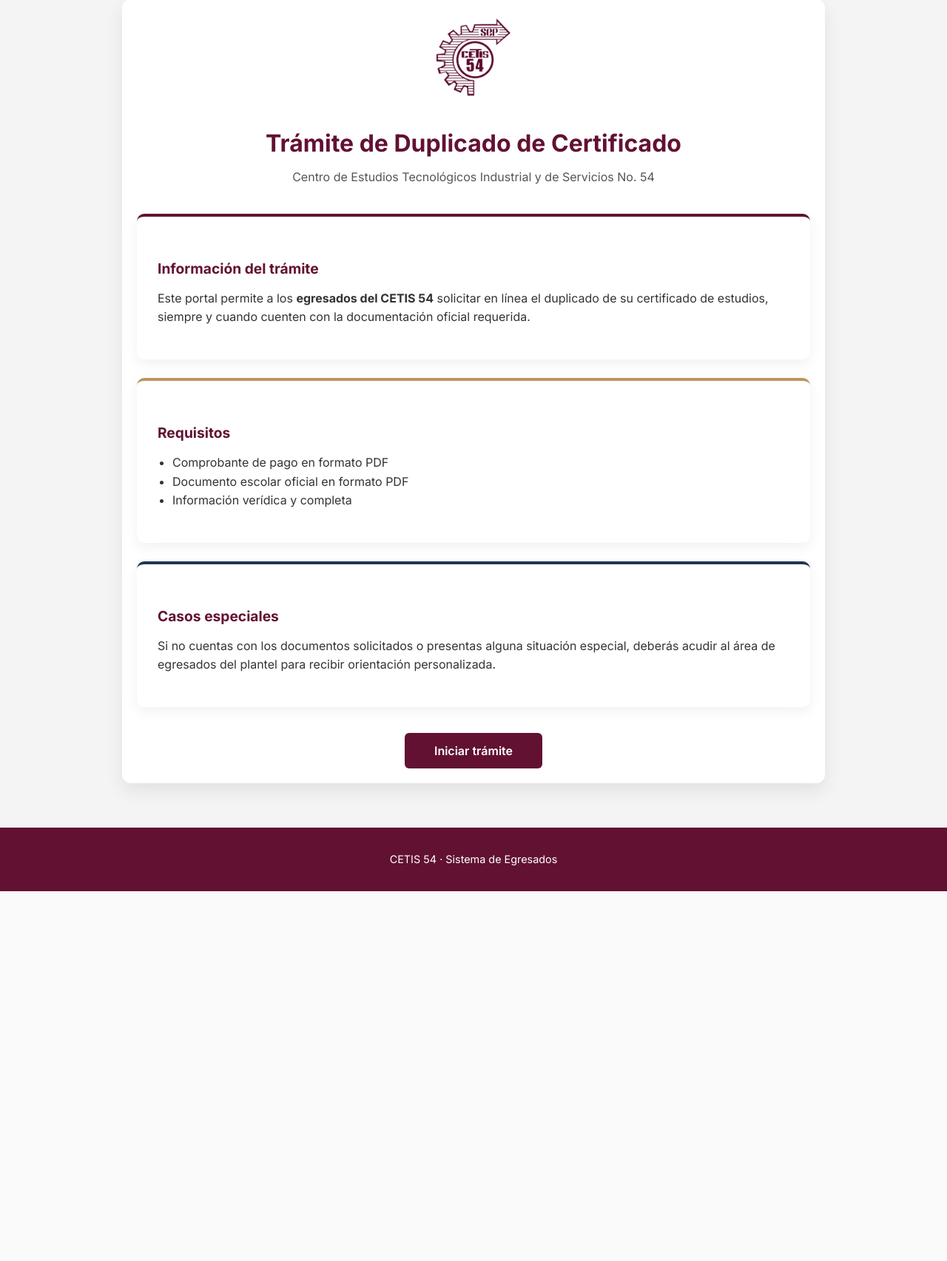
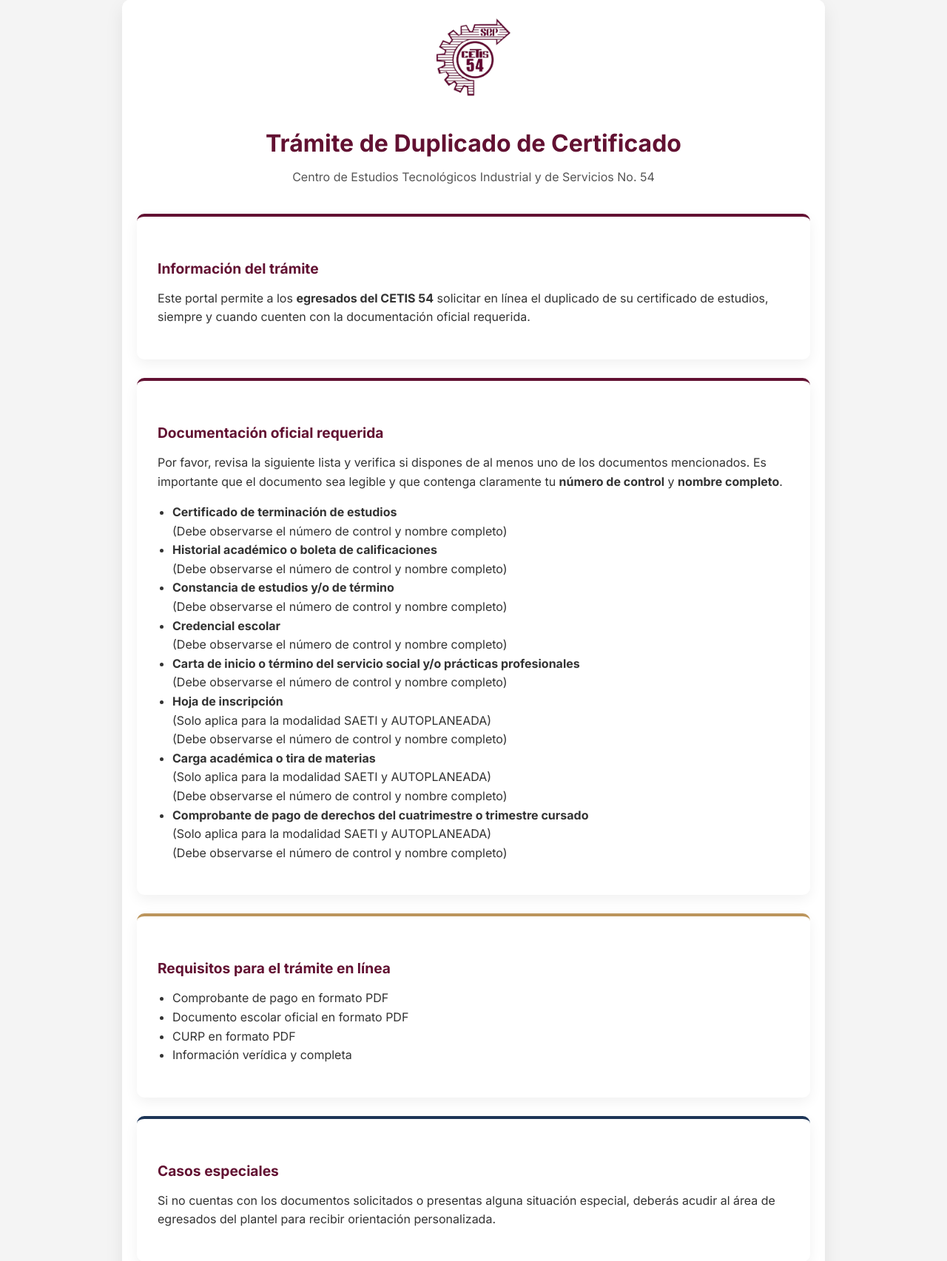
Before and after one commit to YahirArboleya/egresadosCetis54, a Flask app: page / in a window 1280 px wide. Shown: the part 63-1768 px from the top of the page at 74% size. Before the commit the page ends 1268 px from the top, so only its background shows below. Run offline with Flask 3, Linux system fonts and the light colour scheme; some libraries are stand-ins or nearby versions.

Commit message:
✨documentacion oficial

```diff
--- a/templates/inicio.html
+++ b/templates/inicio.html
@@ -32,11 +32,68 @@
         </p>
     </section>
 
+    <!-- ================= DOCUMENTACIÓN OFICIAL ================= -->
+    <section class="card">
+        <h2>Documentación oficial requerida</h2>
+
+        <p>
+            Por favor, revisa la siguiente lista y verifica si dispones de al menos uno de los
+            documentos mencionados. Es importante que el documento sea legible y que
+            contenga claramente tu <strong>número de control</strong> y <strong>nombre completo</strong>.
+        </p>
+
+        <ul class="doc-list">
+            <li>
+                <strong>Certificado de terminación de estudios</strong><br>
+                (Debe observarse el número de control y nombre completo)
+            </li>
+
+            <li>
+                <strong>Historial académico o boleta de calificaciones</strong><br>
+                (Debe observarse el número de control y nombre completo)
+            </li>
+
+            <li>
+                <strong>Constancia de estudios y/o de término</strong><br>
+                (Debe observarse el número de control y nombre completo)
+            </li>
+
+            <li>
+                <strong>Credencial escolar</strong><br>
+                (Debe observarse el número de control y nombre completo)
+            </li>
+
+            <li>
+                <strong>Carta de inicio o término del servicio social y/o prácticas profesionales</strong><br>
+                (Debe observarse el número de control y nombre completo)
+            </li>
+
+            <li>
+                <strong>Hoja de inscripción</strong><br>
+                (Solo aplica para la modalidad SAETI y AUTOPLANEADA)<br>
+                (Debe observarse el número de control y nombre completo)
+            </li>
+
+            <li>
+                <strong>Carga académica o tira de materias</strong><br>
+                (Solo aplica para la modalidad SAETI y AUTOPLANEADA)<br>
+                (Debe observarse el número de control y nombre completo)
+            </li>
+
+            <li>
+                <strong>Comprobante de pago de derechos del cuatrimestre o trimestre cursado</strong><br>
+                (Solo aplica para la modalidad SAETI y AUTOPLANEADA)<br>
+                (Debe observarse el número de control y nombre completo)
+            </li>
+        </ul>
+    </section>
+
     <section class="card warning">
-        <h2>Requisitos</h2>
+        <h2>Requisitos para el trámite en línea</h2>
         <ul>
             <li>Comprobante de pago en formato PDF</li>
             <li>Documento escolar oficial en formato PDF</li>
+            <li>CURP en formato PDF</li>
             <li>Información verídica y completa</li>
         </ul>
     </section>
```
